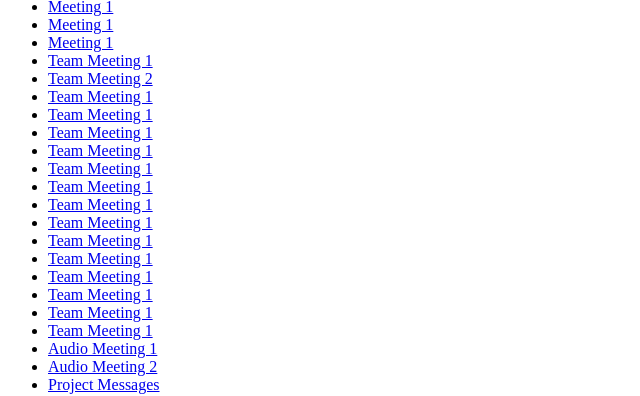
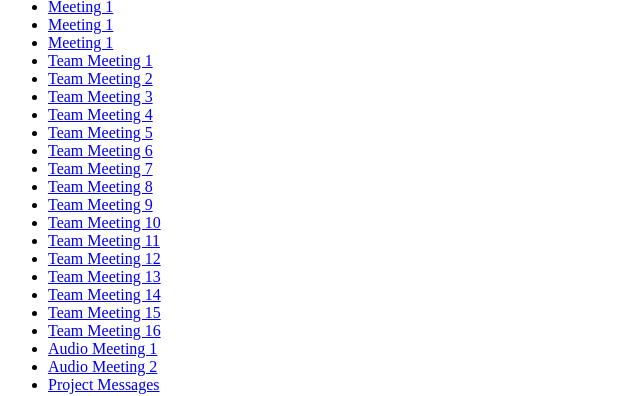
Before and after one commit to autlamps/tessera-evidence, a plain HTML site: page index.html in a window 1280 px wide. Shown: the part 866-1262 px from the top of the page, 0-640 px from the left. Drawn offline with Linux system fonts and the light colour scheme.

Commit message:
Updated index.html
Updated index.html to the right headings

```diff
--- a/index.html
+++ b/index.html
@@ -55,20 +55,20 @@
         <li><a href="/teamwork/AUT transport first Meeting.m4a">Meeting 1</a></li>
         <li><a href="/teamwork/Meeting 1 - Initial planning.pdf">Team Meeting 1</a></li>
         <li><a href="/teamwork/Meeting 2 - AUT ICT Services.pdf">Team Meeting 2</a></li>
-        <li><a href="/teamwork/Meeting 3 - Team Meeting.pdf">Team Meeting 1</a></li>
-        <li><a href="/teamwork/Meeting 4 - Requirements Meeting with AUT Transport.pdf">Team Meeting 1</a></li>
-        <li><a href="/teamwork/Meeting 5 - First Supervisor Meeting.pdf">Team Meeting 1</a></li>
-        <li><a href="/teamwork/Meeting 6 - Team Meeting 2.pdf">Team Meeting 1</a></li>
-        <li><a href="/teamwork/Meeting 7.pdf">Team Meeting 1</a></li>
-        <li><a href="/teamwork/Meeting 8.pdf">Team Meeting 1</a></li>
-        <li><a href="/teamwork/Meeting 9.pdf">Team Meeting 1</a></li>
-        <li><a href="/teamwork/Meeting 10.pdf">Team Meeting 1</a></li>
-        <li><a href="/teamwork/Meeting 11.pdf">Team Meeting 1</a></li>
-        <li><a href="/teamwork/Meeting 12.pdf">Team Meeting 1</a></li>
-        <li><a href="/teamwork/Meeting 13.pdf">Team Meeting 1</a></li>
-        <li><a href="/teamwork/Meeting 14.pdf">Team Meeting 1</a></li>
-        <li><a href="/teamwork/Meeting 15.pdf">Team Meeting 1</a></li>
-        <li><a href="/teamwork/Meeting 16.pdf">Team Meeting 1</a></li>
+        <li><a href="/teamwork/Meeting 3 - Team Meeting.pdf">Team Meeting 3</a></li>
+        <li><a href="/teamwork/Meeting 4 - Requirements Meeting with AUT Transport.pdf">Team Meeting 4</a></li>
+        <li><a href="/teamwork/Meeting 5 - First Supervisor Meeting.pdf">Team Meeting 5</a></li>
+        <li><a href="/teamwork/Meeting 6 - Team Meeting 2.pdf">Team Meeting 6</a></li>
+        <li><a href="/teamwork/Meeting 7.pdf">Team Meeting 7</a></li>
+        <li><a href="/teamwork/Meeting 8.pdf">Team Meeting 8</a></li>
+        <li><a href="/teamwork/Meeting 9.pdf">Team Meeting 9</a></li>
+        <li><a href="/teamwork/Meeting 10.pdf">Team Meeting 10</a></li>
+        <li><a href="/teamwork/Meeting 11.pdf">Team Meeting 11</a></li>
+        <li><a href="/teamwork/Meeting 12.pdf">Team Meeting 12</a></li>
+        <li><a href="/teamwork/Meeting 13.pdf">Team Meeting 13</a></li>
+        <li><a href="/teamwork/Meeting 14.pdf">Team Meeting 14</a></li>
+        <li><a href="/teamwork/Meeting 15.pdf">Team Meeting 15</a></li>
+        <li><a href="/teamwork/Meeting 16.pdf">Team Meeting 16</a></li>
 
         <li><a href="/teamwork/Requirements gather meeting.m4a">Audio Meeting 1</a></li>
         <li><a href="/teamwork/AUT transport first Meeting.m4a">Audio Meeting 2</a></li>
```
